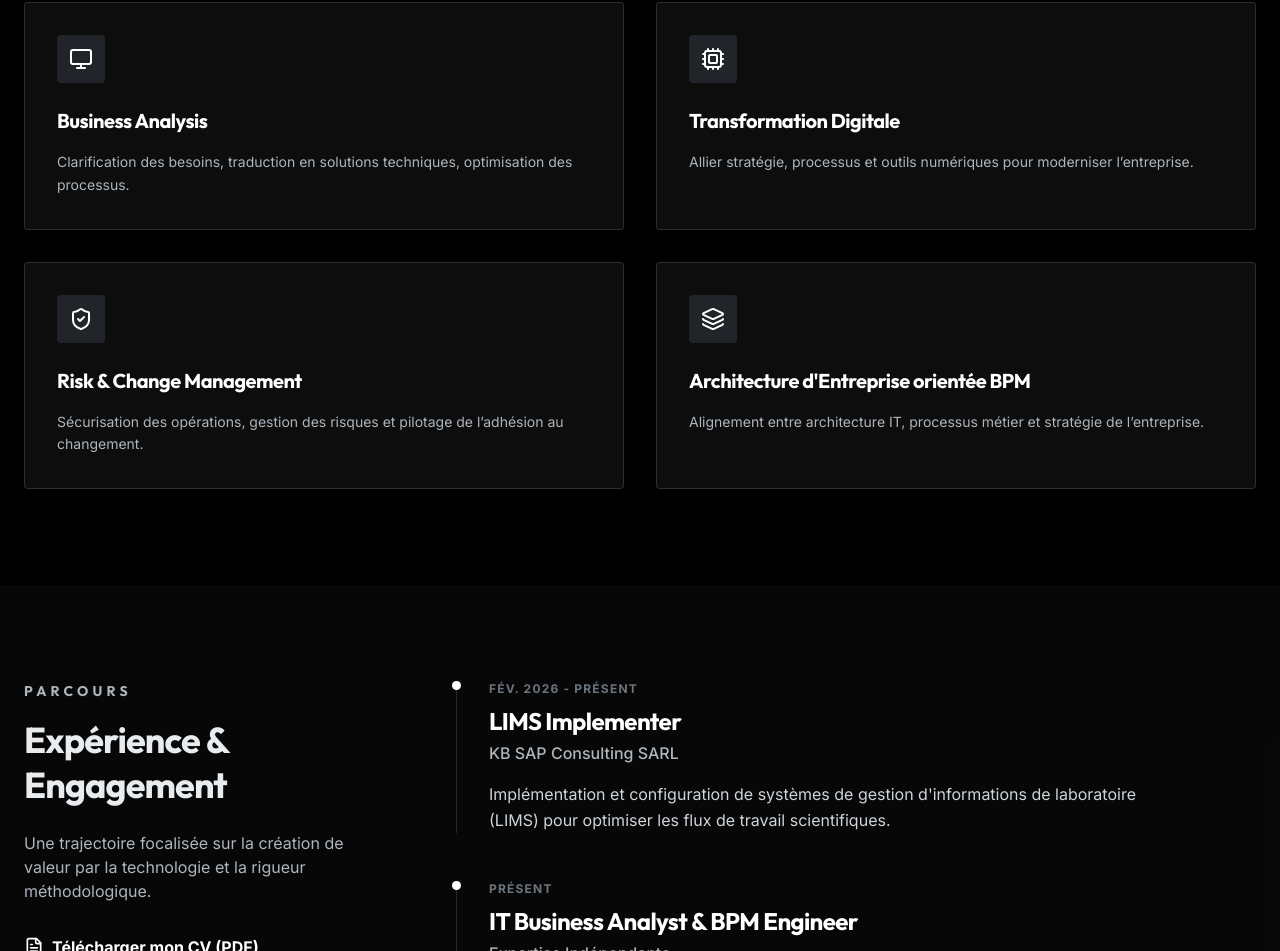
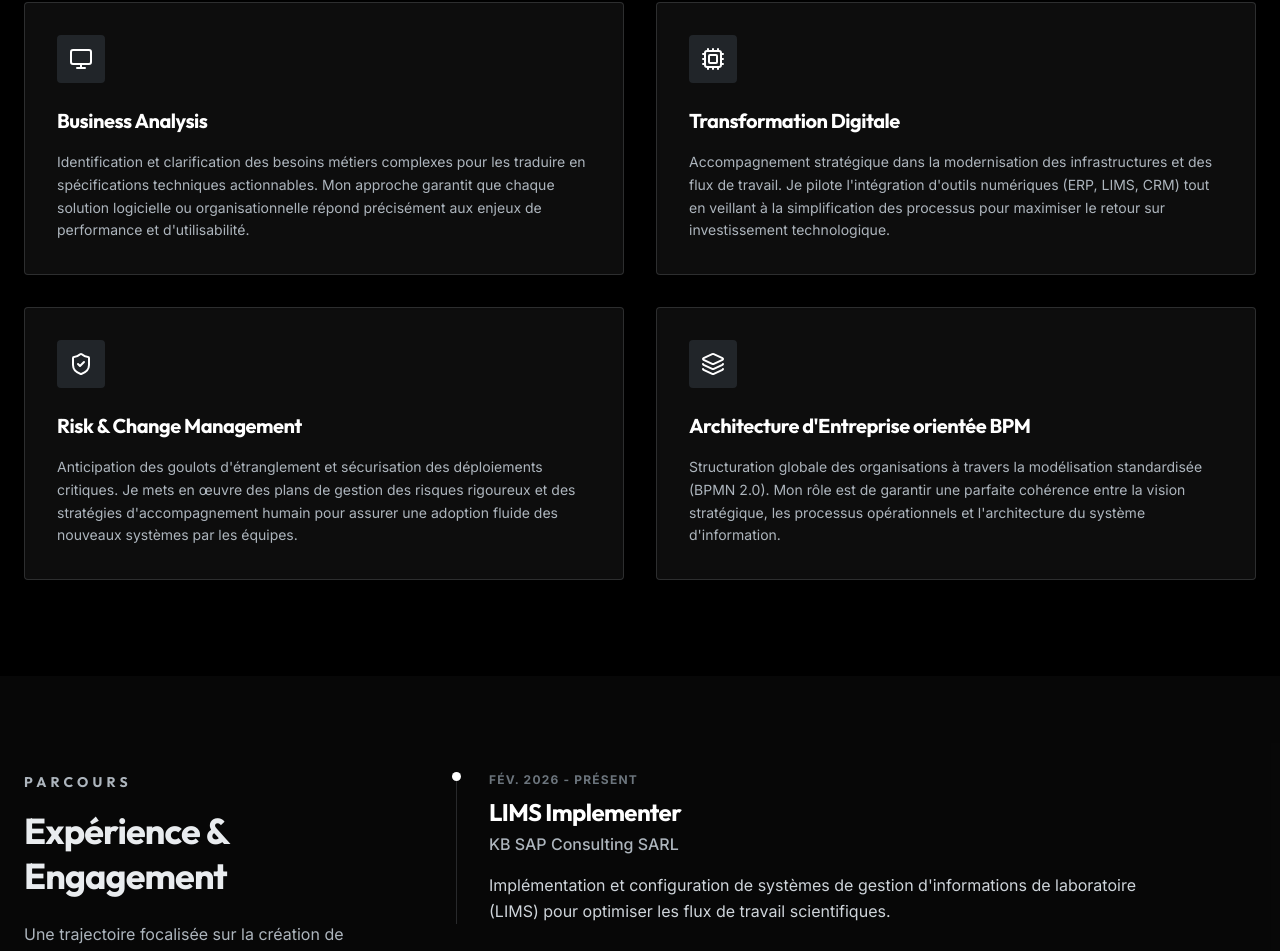
Before and after one commit to devandfree/emane, a React (Vite) app: page / in a window 1280 px wide. Shown: the part 2052-3003 px from the top of the page. Built offline with nearby package versions, Linux system fonts and the light colour scheme.

Commit message:
feat(expertise): Enhance descriptions for clarity
Update expertise section descriptions to provide more detailed and compelling explanations of each skill. This aims to better showcase the value proposition and specific contributions for each area.

```diff
--- a/src/App.tsx
+++ b/src/App.tsx
@@ -308,22 +308,22 @@ const Expertise = () => {
   const skills = [
     {
       title: "Business Analysis",
-      description: "Clarification des besoins, traduction en solutions techniques, optimisation des processus.",
+      description: "Identification et clarification des besoins métiers complexes pour les traduire en spécifications techniques actionnables. Mon approche garantit que chaque solution logicielle ou organisationnelle répond précisément aux enjeux de performance et d'utilisabilité.",
       icon: <Monitor className="text-white" size={24} />,
     },
     {
       title: "Transformation Digitale",
-      description: "Allier stratégie, processus et outils numériques pour moderniser l’entreprise.",
+      description: "Accompagnement stratégique dans la modernisation des infrastructures et des flux de travail. Je pilote l'intégration d'outils numériques (ERP, LIMS, CRM) tout en veillant à la simplification des processus pour maximiser le retour sur investissement technologique.",
       icon: <Cpu className="text-white" size={24} />,
     },
     {
       title: "Risk & Change Management",
-      description: "Sécurisation des opérations, gestion des risques et pilotage de l’adhésion au changement.",
+      description: "Anticipation des goulots d'étranglement et sécurisation des déploiements critiques. Je mets en œuvre des plans de gestion des risques rigoureux et des stratégies d'accompagnement humain pour assurer une adoption fluide des nouveaux systèmes par les équipes.",
       icon: <ShieldCheck className="text-white" size={24} />,
     },
     {
       title: "Architecture d'Entreprise orientée BPM",
-      description: "Alignement entre architecture IT, processus métier et stratégie de l’entreprise.",
+      description: "Structuration globale des organisations à travers la modélisation standardisée (BPMN 2.0). Mon rôle est de garantir une parfaite cohérence entre la vision stratégique, les processus opérationnels et l'architecture du système d'information.",
       icon: <Layers className="text-white" size={24} />,
     },
   ];
```
